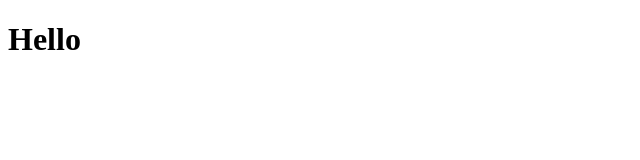
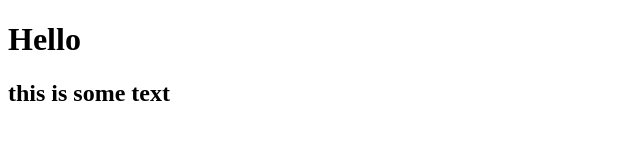
Before and after one commit to dylanburkey/cwruapril, a plain HTML site: page index.html in a window 1280 px wide. Shown: the whole page, without its empty margins (0-640 px from the left). Drawn offline with Linux system fonts and the light colour scheme.

Commit message:
Update index.html

```diff
--- a/index.html
+++ b/index.html
@@ -6,8 +6,19 @@
 
 	</head>
 	<body>
+		<header class="header">
+			<h1>Hello</h1>
+		</header>
+		<main role="main">
 
-	<h1>Hello</h1>
-		</body>
+		<section class="row">
+		 <header>
+		  <h1 class="row-heading">this is some text</h1>
+		</header>
+		</section>
 
+		</main>
+
+
+	</body>
 </html>
```
